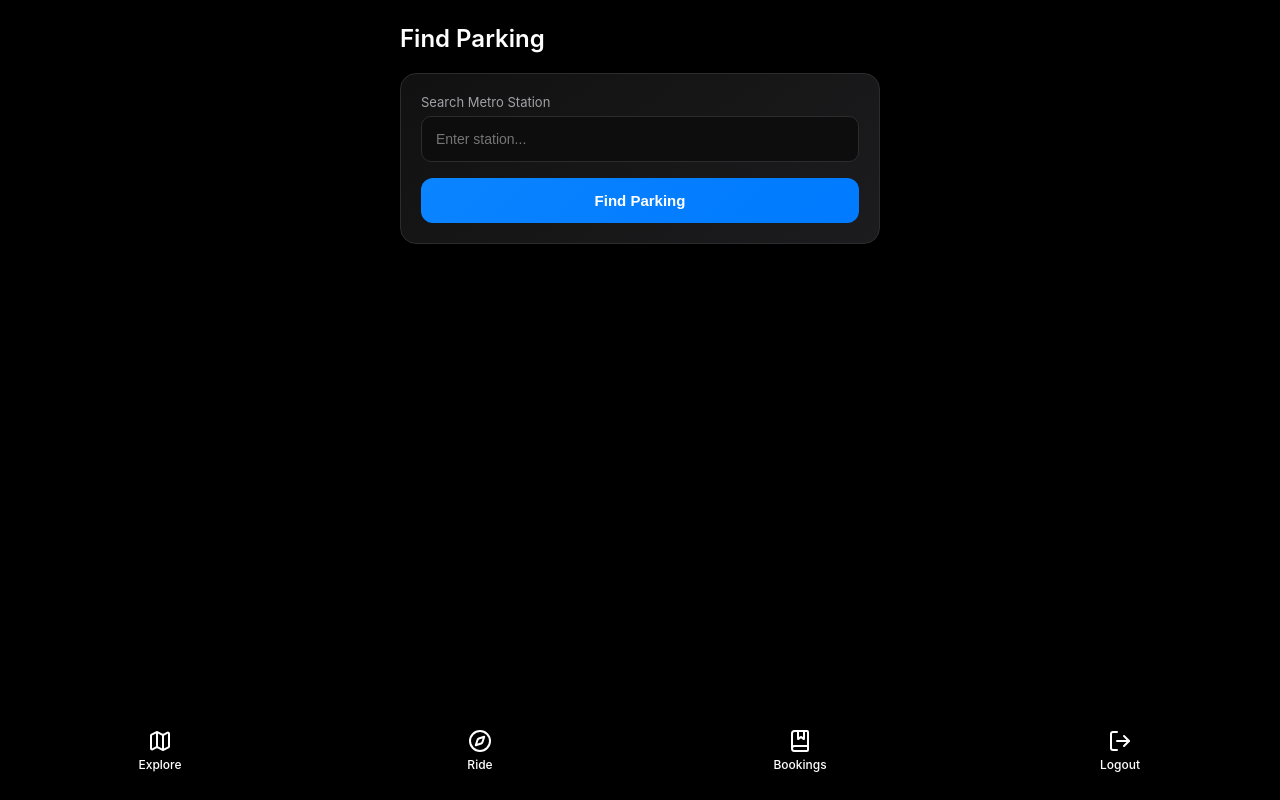
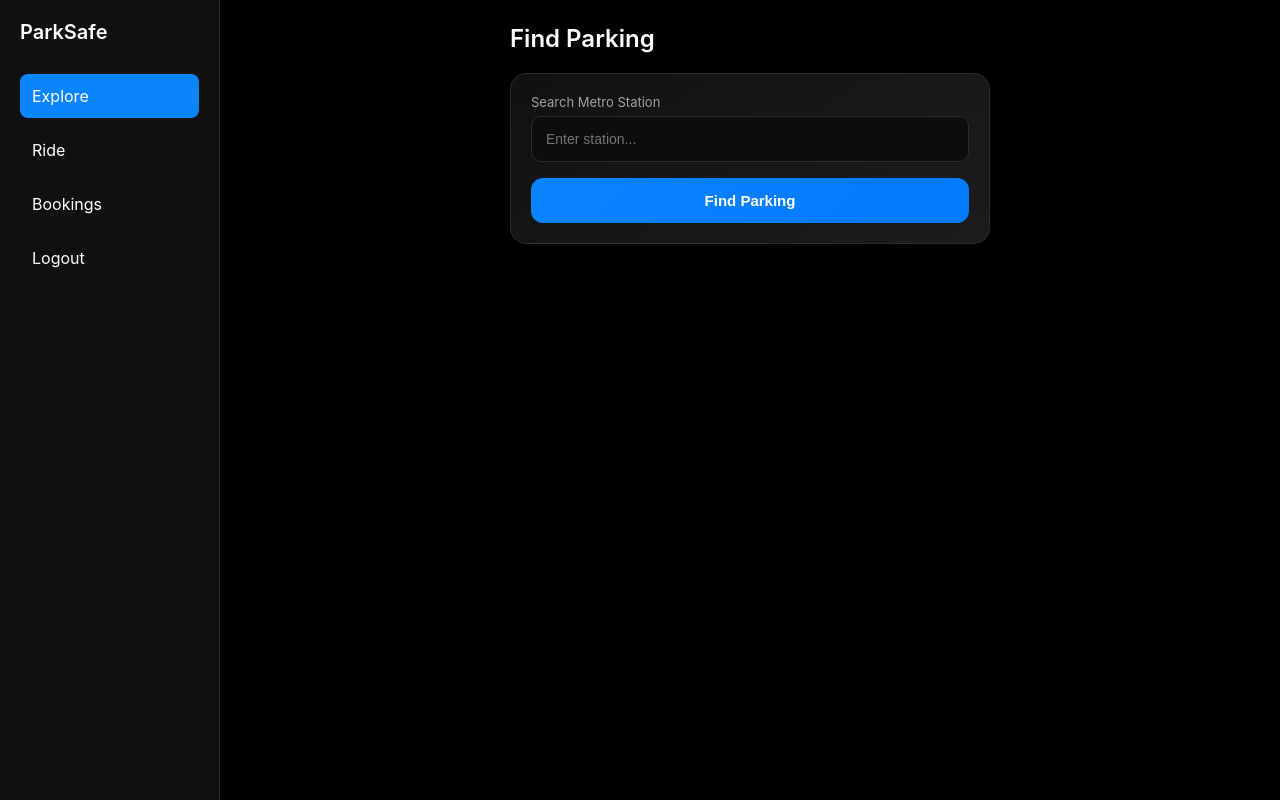
Before and after one commit to ayushawa/ParkSafe, a React (Vite) app: page / in a window 1280 px wide. Built offline with nearby package versions, Linux system fonts and the light colour scheme; sample sign-in values are in the browser's storage.

Commit message:
creating sidebar

```diff
--- a/src/App.jsx
+++ b/src/App.jsx
@@ -5,11 +5,10 @@ import ParkingListScreen from './screens/ParkingListScreen';
 import BookingConfirmationScreen from './screens/BookingConfirmationScreen';
 import MyBookingsScreen from './screens/MyBookingsScreen';
 import RideBookingScreen from './screens/RideBookingScreen';
-import BottomNav from './components/BottomNav';
 import Login from "./pages/Login";
 import Signup from "./pages/Signup";
+import Sidebar from "./components/Sidebar";
 
-// ✅ SIMPLE CHECK (no state, no bugs)
 const isLoggedIn = () => {
   return !!localStorage.getItem("token");
 };
@@ -17,36 +16,37 @@ const isLoggedIn = () => {
 function App() {
   return (
     <Router>
+
       <Routes>
 
-        {/* LOGIN */}
+        {/* PUBLIC ROUTES */}
+        <Route path="/login" element={!isLoggedIn() ? <Login /> : <Navigate to="/" />} />
+        <Route path="/signup" element={!isLoggedIn() ? <Signup /> : <Navigate to="/" />} />
+
+        {/* PROTECTED ROUTES WITH SIDEBAR */}
         <Route
-          path="/login"
-          element={isLoggedIn() ? <Navigate to="/" /> : <Login />}
+          path="/*"
+          element={
+            isLoggedIn() ? (
+              <div className="layout">
+                <Sidebar />
+                <div className="main-content">
+                  <Routes>
+                    <Route path="/" element={<HomeScreen />} />
+                    <Route path="/list" element={<ParkingListScreen />} />
+                    <Route path="/confirm" element={<BookingConfirmationScreen />} />
+                    <Route path="/bookings" element={<MyBookingsScreen />} />
+                    <Route path="/ride" element={<RideBookingScreen />} />
+                  </Routes>
+                </div>
+              </div>
+            ) : (
+              <Navigate to="/login" />
+            )
+          }
         />
 
-        {/* SIGNUP */}
-        <Route
-          path="/signup"
-          element={isLoggedIn() ? <Navigate to="/" /> : <Signup />}
-        />
-
-        {/* HOME */}
-        <Route
-          path="/"
-          element={isLoggedIn() ? <HomeScreen /> : <Navigate to="/login" />}
-        />
-
-        {/* OTHER ROUTES */}
-        <Route path="/list" element={isLoggedIn() ? <ParkingListScreen /> : <Navigate to="/login" />} />
-        <Route path="/confirm" element={isLoggedIn() ? <BookingConfirmationScreen /> : <Navigate to="/login" />} />
-        <Route path="/bookings" element={isLoggedIn() ? <MyBookingsScreen /> : <Navigate to="/login" />} />
-        <Route path="/ride" element={isLoggedIn() ? <RideBookingScreen /> : <Navigate to="/login" />} />
-
       </Routes>
-
-      {/* NAVBAR */}
-      {isLoggedIn() && <BottomNav />}
 
     </Router>
   );
--- a/src/components/Sidebar.jsx
+++ b/src/components/Sidebar.jsx
@@ -13,8 +13,11 @@ const Sidebar = () => {
 
   const handleClick = (item) => {
     if (item.name === "Logout") {
+      // ✅ REMOVE TOKEN
       localStorage.removeItem("token");
-      navigate("/login");
+
+      // ✅ FORCE RELOAD (IMPORTANT)
+      window.location.href = "/login";
     } else {
       navigate(item.path);
     }
--- a/src/index.css
+++ b/src/index.css
@@ -29,25 +29,68 @@ body {
 #root {
   width: 100%;
   height: 100vh;
-  display: flex;
-  flex-direction: column;
 }
 
-/* PAGE */
-.page-container {
+/* ================= LAYOUT ================= */
+
+.layout {
+  display: flex;
+  height: 100vh;
+}
+
+.main-content {
   flex: 1;
   overflow-y: auto;
   padding: 24px;
 }
 
-/* WRAPPER */
+/* ================= SIDEBAR ================= */
+
+.sidebar {
+  width: 220px;
+  background: #111;
+  color: white;
+  padding: 20px;
+  border-right: 1px solid var(--border);
+}
+
+.logo {
+  font-size: 20px;
+  font-weight: 600;
+  margin-bottom: 30px;
+}
+
+.sidebar-item {
+  padding: 12px;
+  margin-bottom: 10px;
+  border-radius: 8px;
+  cursor: pointer;
+  transition: 0.2s;
+}
+
+.sidebar-item:hover {
+  background: #222;
+}
+
+.sidebar-item.active {
+  background: var(--blue);
+}
+
+/* ================= PAGE ================= */
+
+.page-container {
+  width: 100%;
+}
+
+/* WRAPPER (center content like before) */
 .wrapper {
   max-width: 480px;
   margin: 0 auto;
   width: 100%;
 }
 
-/* TEXT */
+/* ================= TEXT ================= */
+
 .text-h2 {
   font-size: 24px;
   font-weight: 600;
@@ -60,7 +103,8 @@ body {
   margin-bottom: 12px;
 }
 
-/* CARD */
+/* ================= CARD ================= */
+
 .card {
   background: linear-gradient(145deg, #111, #1c1c1e);
   padding: 20px;
@@ -69,7 +113,8 @@ body {
   box-shadow: 0 10px 30px rgba(0,0,0,0.6);
 }
 
-/* INPUT GROUP */
+/* ================= INPUT ================= */
+
 .input-group {
   margin-bottom: 16px;
 }
@@ -81,7 +126,6 @@ body {
   margin-bottom: 6px;
 }
 
-/* INPUT */
 .input-field {
   width: 100%;
   padding: 14px;
@@ -99,7 +143,8 @@ body {
   box-shadow: 0 0 0 2px rgba(10,132,255,0.2);
 }
 
-/* BUTTON */
+/* ================= BUTTON ================= */
+
 .btn-primary {
   width: 100%;
   padding: 14px;
@@ -121,7 +166,8 @@ body {
   transform: scale(0.98);
 }
 
-/* BOOKING CARD */
+/* ================= BOOKING CARD ================= */
+
 .booking-card {
   background: var(--surface-2);
   border-radius: 16px;
@@ -130,7 +176,7 @@ body {
   margin-bottom: 16px;
 }
 
-/* CANCEL */
+/* CANCEL BUTTON */
 .btn-cancel {
   margin-top: 10px;
   padding: 10px;
@@ -142,15 +188,13 @@ body {
   font-weight: 600;
 }
 
-/* ================= DATEPICKER FINAL UI ================= */
+/* ================= DATEPICKER ================= */
 
-/* POPUP POSITION */
 .react-datepicker-popper {
   z-index: 9999 !important;
-  margin-left: 80px;   /* ✅ safe horizontal shift */
+  margin-left: 80px;
 }
 
-/* MAIN BOX */
 .react-datepicker {
   background: #1c1c1e !important;
   border: 1px solid #38383a !important;
@@ -160,19 +204,16 @@ body {
   box-shadow: 0 10px 30px rgba(0,0,0,0.6);
 }
 
-/* HEADER */
 .react-datepicker__header {
   background: #2c2c2e !important;
   border-bottom: 1px solid #3a3a3c !important;
 }
 
-/* MONTH */
 .react-datepicker__current-month {
   color: white !important;
   font-weight: 600;
 }
 
-/* DAYS */
 .react-datepicker__day-name {
   color: #a1a1a6 !important;
 }
@@ -194,7 +235,6 @@ body {
   border: 1px solid #0a84ff !important;
 }
 
-/* 🔥 TIME PANEL (FIXED DARK) */
 .react-datepicker__time-container {
   background: #1c1c1e !important;
   border-left: 1px solid #333 !important;
@@ -225,7 +265,6 @@ body {
   background: linear-gradient(135deg, #0a84ff, #007aff) !important;
 }
 
-/* INPUT STYLE */
 .datepicker-input {
   width: 100%;
   padding: 14px;
```
